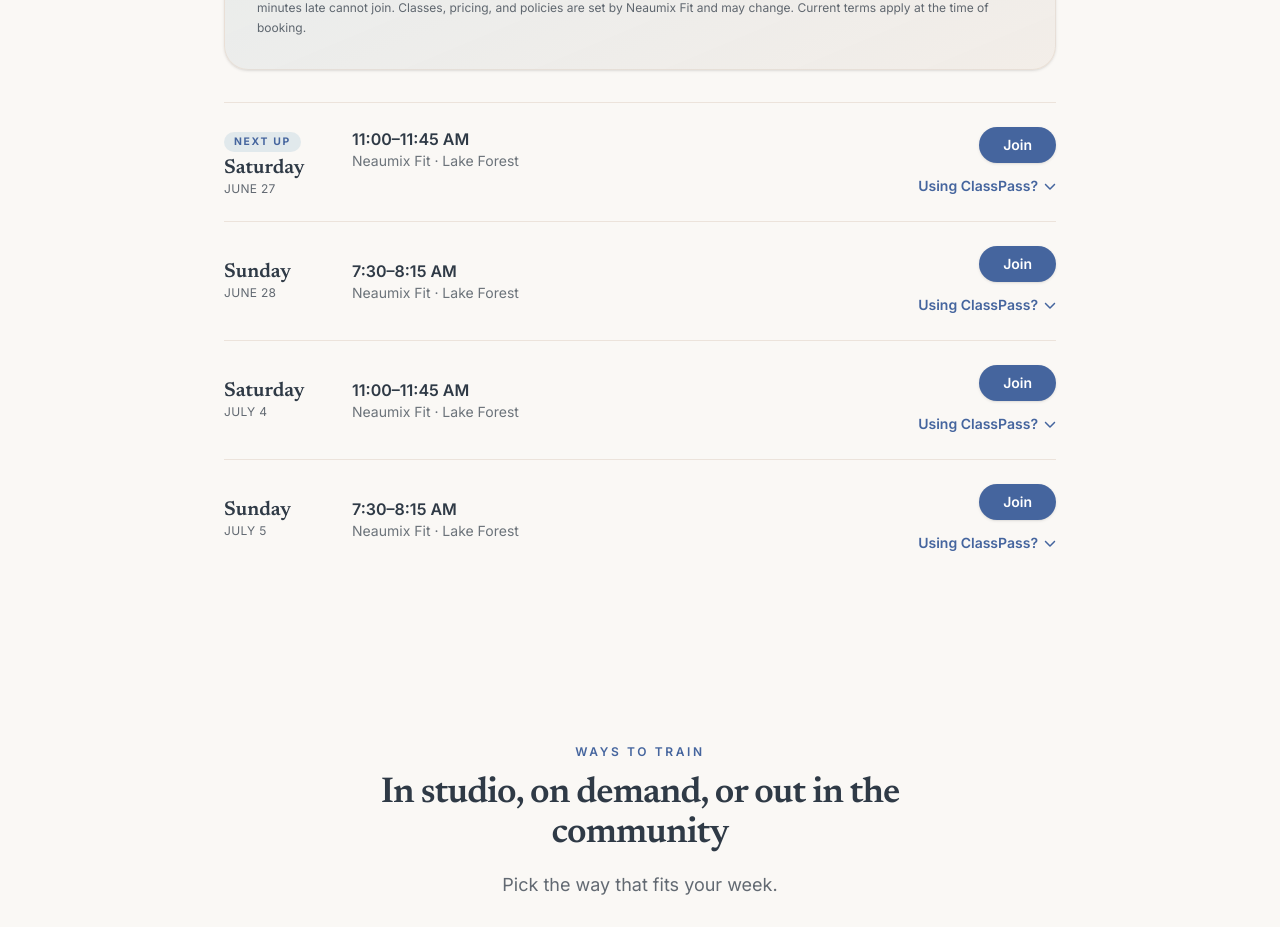
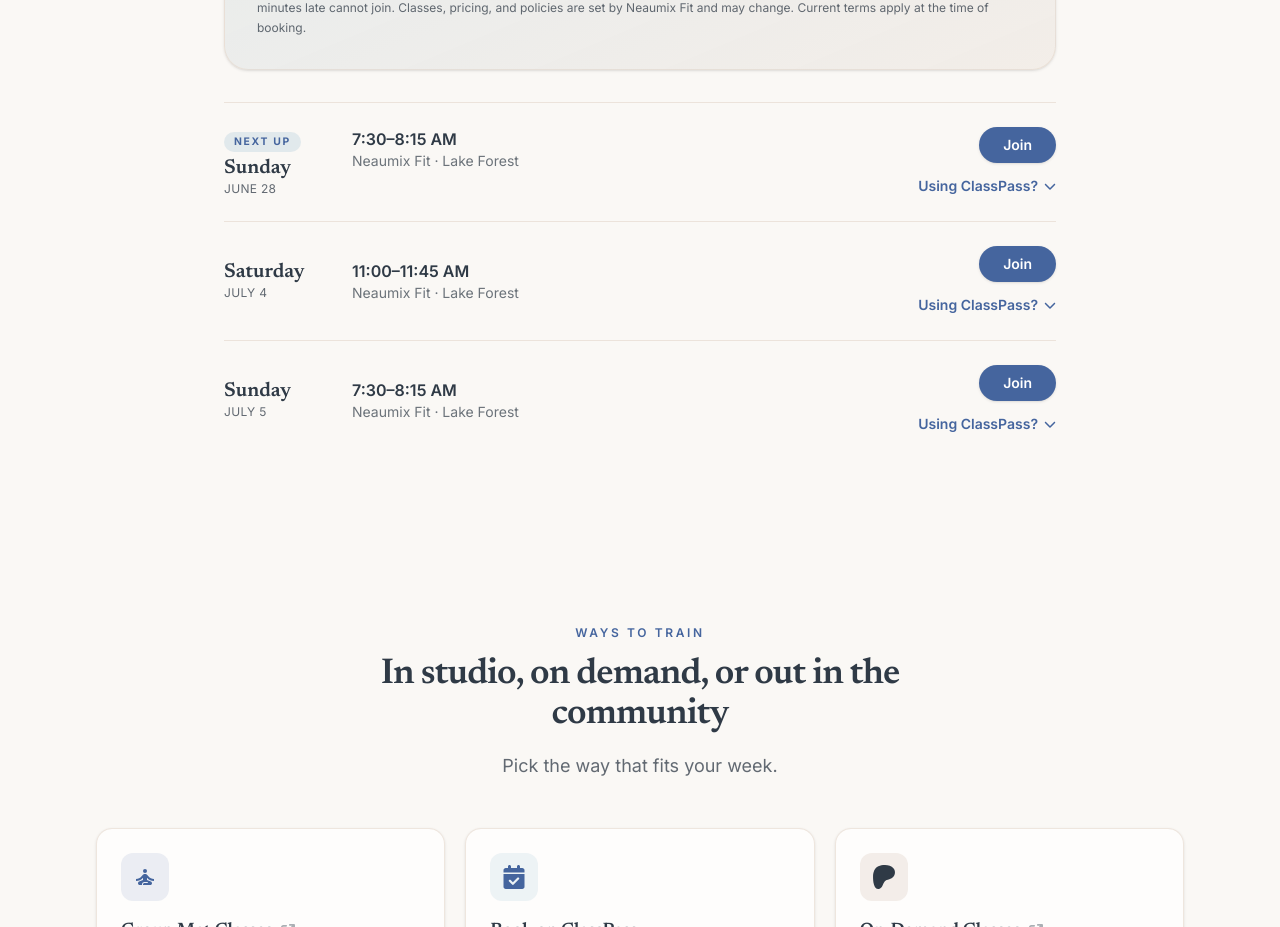
Before and after one commit to theenord/pilates-gremlin, a Next.js app: page / in a window 1280 px wide. Shown: the part 2980-3907 px from the top of the page. Built offline with nearby package versions, Linux system fonts and the light colour scheme.

Commit message:
Remove Saturday June 27 class from schedule
Co-Authored-By: Claude Opus 4.8 <noreply@anthropic.com>

```diff
--- a/app/site-data.ts
+++ b/app/site-data.ts
@@ -43,12 +43,6 @@ export type UpcomingClass = {
 // Upcoming mat classes at Neaumix Fit. Dates/links come straight from the
 // WellnessLiving booking pages; remove past entries as they pass.
 export const upcomingClasses: UpcomingClass[] = [
-  {
-    date: "Saturday, June 27",
-    time: "11:00–11:45 AM",
-    location: "Neaumix Fit · Lake Forest",
-    href: "https://www.wellnessliving.com/explore/locations/open-gym/us-ca-lake_forest/neaumixfit-lake_forest/schedule/classes/mat-pilates-436632807869/book/?dt=2026-06-27+18%3A00%3A00&kClass=17697612",
-  },
   {
     date: "Sunday, June 28",
     time: "7:30–8:15 AM",
```
